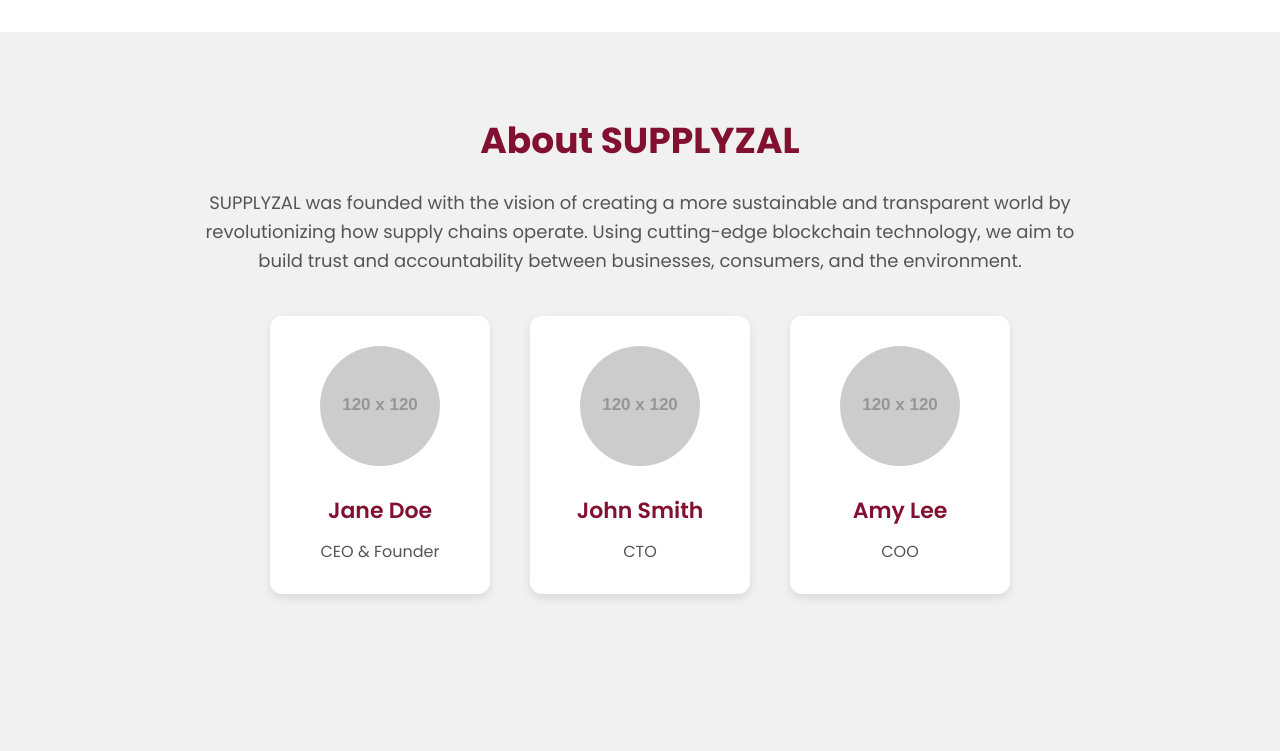
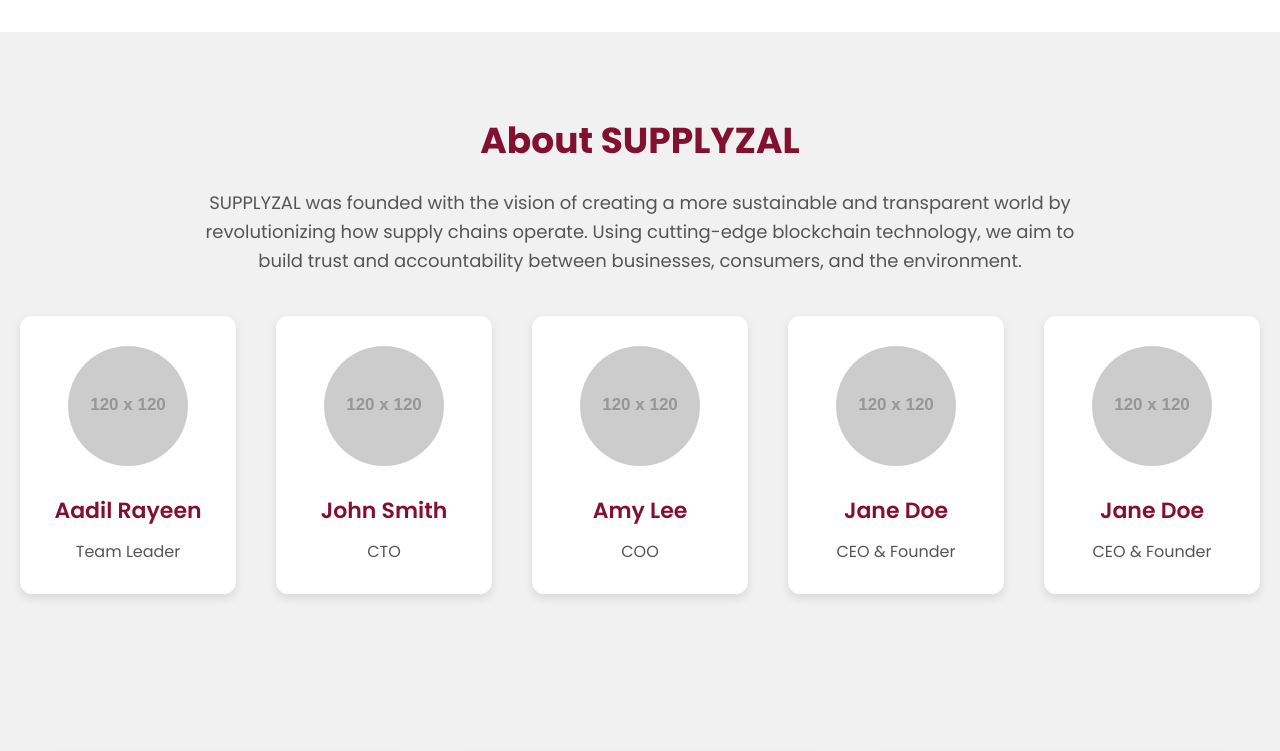
Before and after one commit to tech-enerzal/Technovate2.0, a plain HTML site: page Frontend/index.html in a window 1280 px wide. Shown: the part 1355-2106 px from the top of the page. Drawn offline with Linux system fonts and the light colour scheme.

Commit message:
added team info in index.js

```diff
--- a/Frontend/index.html
+++ b/Frontend/index.html
@@ -31,7 +31,7 @@
 
     <!-- Hero Section -->
     <div class="hero" id="home">
-      <h1>Revolutionizing Supply Chain Transparency</h1>
+      <h1>Revolutionizing Supply Chain Sustainability</h1>
       <p>
         Track products from raw material to consumer with sustainability and
         integrity.
@@ -72,8 +72,8 @@
       <div class="team">
         <div class="team-member">
           <img src="https://via.placeholder.com/120" alt="Team Member" />
-          <h3>Jane Doe</h3>
-          <p>CEO & Founder</p>
+          <h3>Aadil Rayeen</h3>
+          <p>Team Leader</p>
         </div>
         <div class="team-member">
           <img src="https://via.placeholder.com/120" alt="Team Member" />
@@ -84,6 +84,16 @@
           <img src="https://via.placeholder.com/120" alt="Team Member" />
           <h3>Amy Lee</h3>
           <p>COO</p>
+        </div>
+        <div class="team-member">
+          <img src="https://via.placeholder.com/120" alt="Team Member" />
+          <h3>Jane Doe</h3>
+          <p>CEO & Founder</p>
+        </div>
+        <div class="team-member">
+          <img src="https://via.placeholder.com/120" alt="Team Member" />
+          <h3>Jane Doe</h3>
+          <p>CEO & Founder</p>
         </div>
       </div>
     </div>
```
Also changed, not shown: Frontend/pages/form.html (renamed from form.html).
